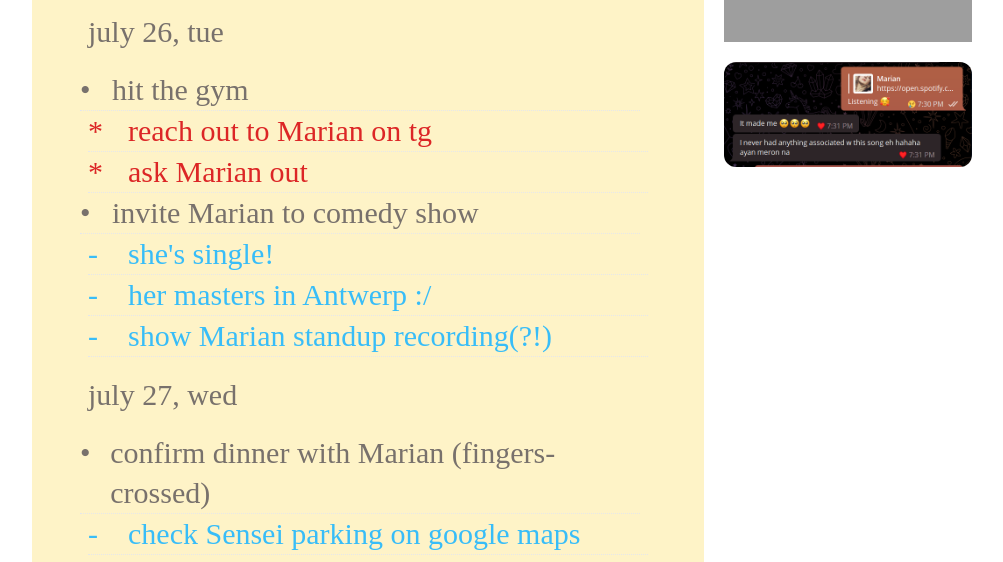
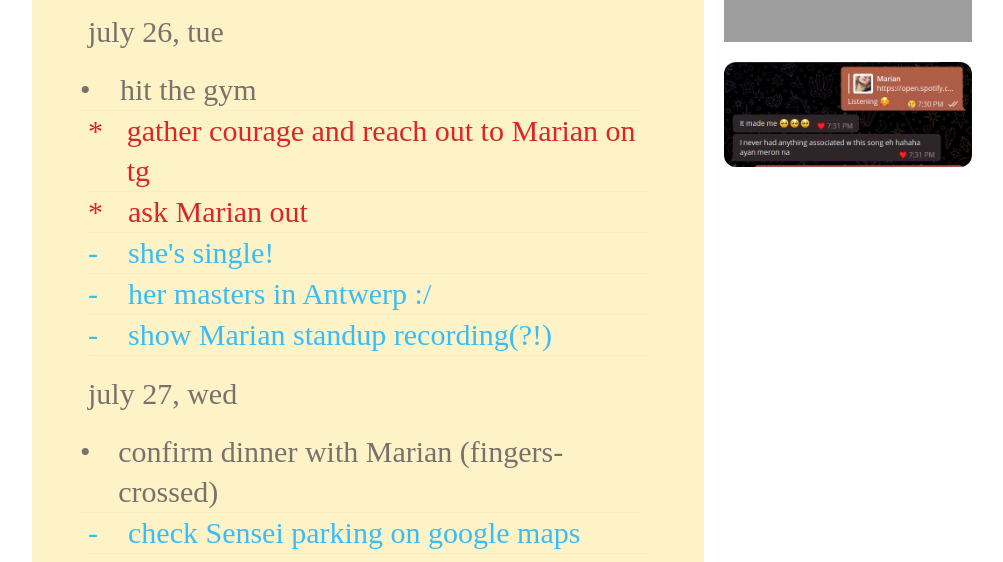
Before and after one commit to michaelignacio/marians-heart, a Next.js app: page /page-1 in a window 1280 px wide. Shown: the part 130-692 px from the top of the page, without its empty margins (138-1141 px from the left). Built offline with nearby package versions, Linux system fonts and the light colour scheme; grey boxes are pictures that could not be loaded; a web font is replaced by a local one.

Commit message:
Update tasks

```diff
--- a/components/page.js
+++ b/components/page.js
@@ -33,8 +33,7 @@ export default function Page({ log, spotify, featured, pageNum, bujoPic, bujoCla
                           {item.indicator}
                         </div>
                         <div
-                          className={`grow leading-10
-                            ${item.indicator == '•' ? 'relative -left-2' : ''}`}
+                          className={`grow leading-10`}
                         >
                           {item.name}
                         </div>
--- a/data/page-1.js
+++ b/data/page-1.js
@@ -8,15 +8,11 @@ const days = [
       },
       {
         indicator: '*',
-        name: 'reach out to Marian on tg',
+        name: 'gather courage and reach out to Marian on tg',
       },
       {
         indicator: '*',
         name: 'ask Marian out',
-      },
-      {
-        indicator: '•',
-        name: 'invite Marian to comedy show',
       },
       {
         indicator: '-',
```
